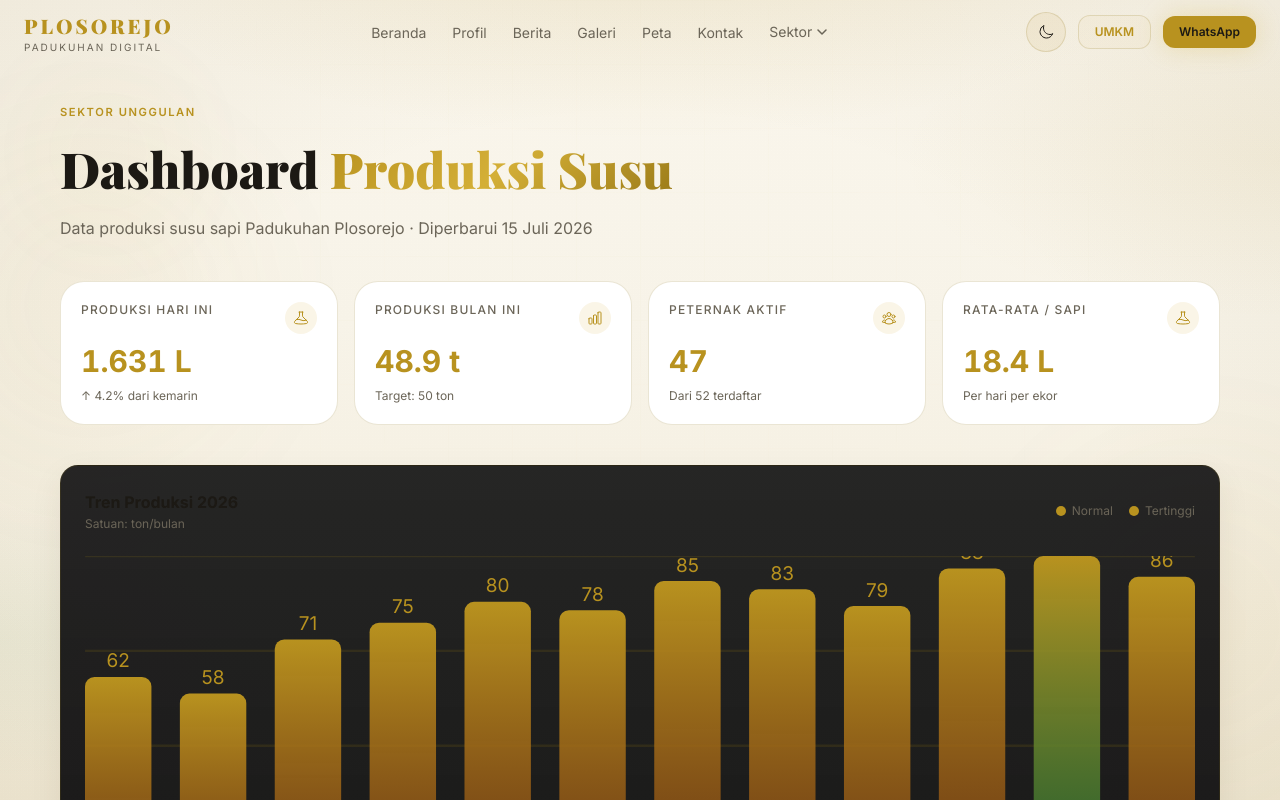
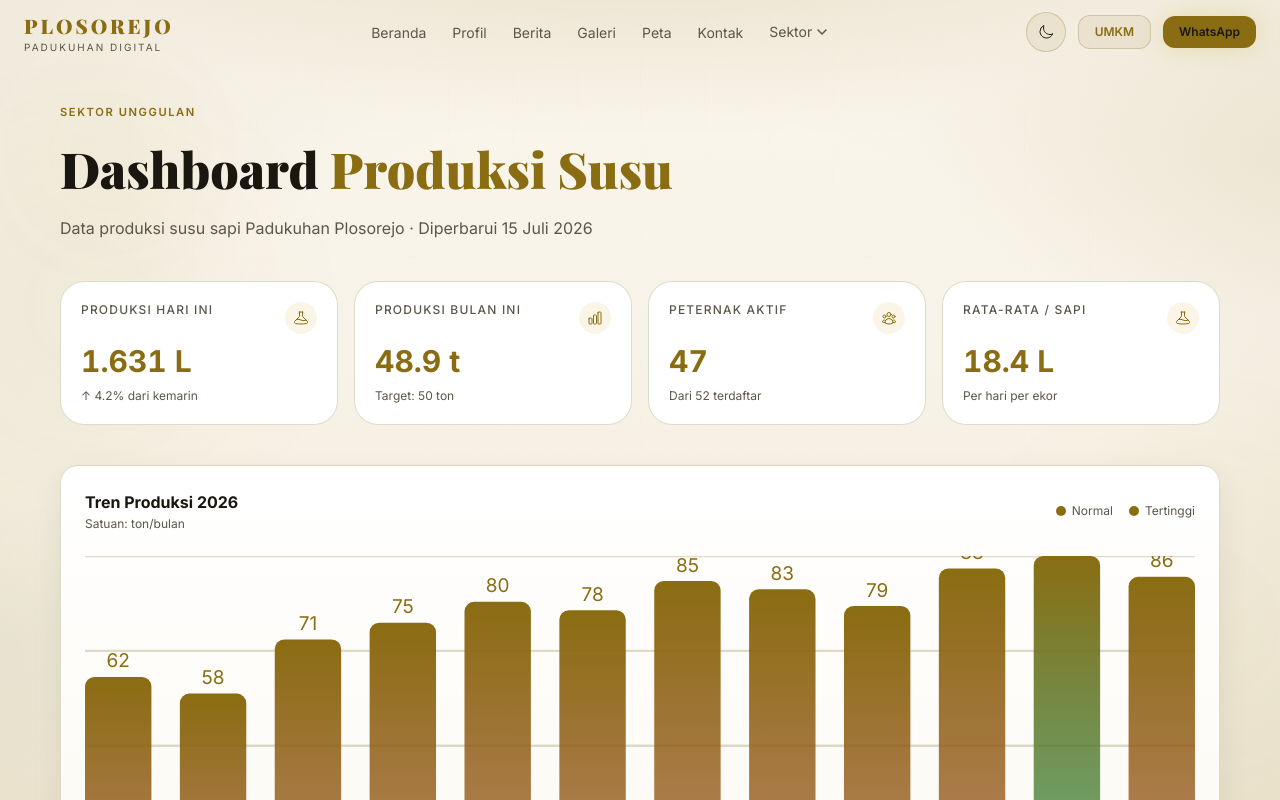
Before and after one commit to haviq/plosorejo-web, a Next.js app: page /susu in a window 1280 px wide. Shown: the top 800 px of the page. Built offline with nearby package versions, Linux system fonts and the light colour scheme.

Commit message:
fix(ui): make light mode text readable on cards and panels
Theme-aware card/panel/glass surfaces replace hard-coded dark backgrounds so light mode no longer washes out body copy. Darken light-theme gold/text tokens and fix remaining hard-coded muted colors.

```diff
--- a/app/globals.css
+++ b/app/globals.css
@@ -46,6 +46,12 @@
   --shadow-card: 0 12px 40px rgba(0, 0, 0, 0.35);
   --shadow-gold: 0 0 32px rgba(212, 175, 55, 0.22);
   --surface-soft: rgba(255, 255, 255, 0.03);
+  --card-surface: linear-gradient(180deg, rgba(26, 26, 26, 0.95) 0%, rgba(17, 17, 17, 0.98) 100%);
+  --panel-surface:
+    radial-gradient(circle at top right, rgba(212, 175, 55, 0.08), transparent 40%),
+    linear-gradient(180deg, rgba(26, 26, 26, 0.9), rgba(17, 17, 17, 0.98));
+  --glass-bg: rgba(255, 255, 255, 0.03);
+  --glass-border: rgba(255, 255, 255, 0.06);
   --nav-bg: rgba(8, 8, 8, 0.92);
   --overlay-scrim: rgba(8, 8, 8, 0.98);
   --btn-primary-fg: #080808;
@@ -64,36 +70,42 @@
   --s1: #ffffff;
   --s2: #f1ebdc;
   --s3: #e8e0cc;
-  --border: rgba(140, 110, 20, 0.18);
-  --border-strong: rgba(140, 110, 20, 0.32);
-  --gold: #b8921f;
-  --gold-bright: #d4af37;
-  --gold-dim: #8a6d16;
-  --gold-glow: rgba(184, 146, 31, 0.12);
-  --gold-glow-strong: rgba(184, 146, 31, 0.22);
-  --amber: #b8921f;
+  --border: rgba(110, 90, 20, 0.22);
+  --border-strong: rgba(110, 90, 20, 0.38);
+  --gold: #8a6d12;
+  --gold-bright: #9a7a18;
+  --gold-dim: #6f5810;
+  --gold-glow: rgba(138, 109, 18, 0.12);
+  --gold-glow-strong: rgba(138, 109, 18, 0.22);
+  --amber: #8a6d12;
   --green: #15803d;
   --warning: #d97706;
   --danger: #dc2626;
   --info: #2563eb;
-  --text: #1c1914;
-  --muted: #6b6558;
-  --muted2: #938b7a;
-  --gradient: linear-gradient(135deg, #b8921f 0%, #d4af37 50%, #9a7a18 100%);
-  --gradient-soft: linear-gradient(135deg, rgba(184, 146, 31, 0.16), rgba(212, 175, 55, 0.05));
+  --text: #1a1610;
+  --muted: #5c564a;
+  --muted2: #7a7366;
+  --gradient: linear-gradient(135deg, #8a6d12 0%, #b8921f 50%, #7a6112 100%);
+  --gradient-soft: linear-gradient(135deg, rgba(138, 109, 18, 0.16), rgba(184, 146, 31, 0.05));
   --shadow-card: 0 12px 32px rgba(70, 55, 10, 0.08);
-  --shadow-gold: 0 0 24px rgba(184, 146, 31, 0.16);
-  --surface-soft: rgba(184, 146, 31, 0.08);
-  --nav-bg: rgba(247, 243, 232, 0.92);
+  --shadow-gold: 0 0 24px rgba(138, 109, 18, 0.16);
+  --surface-soft: rgba(138, 109, 18, 0.08);
+  --card-surface: linear-gradient(180deg, #ffffff 0%, #fbf8f0 100%);
+  --panel-surface:
+    radial-gradient(circle at top right, rgba(138, 109, 18, 0.12), transparent 42%),
+    linear-gradient(180deg, #ffffff 0%, #f7f1e2 100%);
+  --glass-bg: rgba(255, 255, 255, 0.78);
+  --glass-border: rgba(110, 90, 20, 0.16);
+  --nav-bg: rgba(247, 243, 232, 0.94);
   --overlay-scrim: rgba(247, 243, 232, 0.98);
-  --btn-primary-fg: #1c1914;
+  --btn-primary-fg: #1a1610;
   --site-bg-base:
-    radial-gradient(ellipse 80% 50% at 50% -10%, rgba(184, 146, 31, 0.12), transparent 55%),
-    radial-gradient(ellipse 60% 40% at 100% 20%, rgba(184, 146, 31, 0.06), transparent 50%),
+    radial-gradient(ellipse 80% 50% at 50% -10%, rgba(138, 109, 18, 0.12), transparent 55%),
+    radial-gradient(ellipse 60% 40% at 100% 20%, rgba(138, 109, 18, 0.06), transparent 50%),
     radial-gradient(ellipse 50% 35% at 0% 80%, rgba(21, 128, 61, 0.04), transparent 50%),
     linear-gradient(180deg, #faf6ec 0%, #f7f3e8 40%, #f3ecda 100%);
-  --site-bg-glow-left: radial-gradient(circle, rgba(184, 146, 31, 0.18), transparent 70%);
-  --site-bg-glow-right: radial-gradient(circle, rgba(212, 175, 55, 0.12), transparent 70%);
+  --site-bg-glow-left: radial-gradient(circle, rgba(138, 109, 18, 0.18), transparent 70%);
+  --site-bg-glow-right: radial-gradient(circle, rgba(184, 146, 31, 0.12), transparent 70%);
   --site-bg-vignette: radial-gradient(ellipse at center, transparent 50%, rgba(120, 95, 30, 0.08) 100%);
 }
 
@@ -224,17 +236,18 @@ main [role='link'],
 }
 
 .glass {
-  background: rgba(255, 255, 255, 0.03);
+  background: var(--glass-bg);
   backdrop-filter: blur(16px);
   -webkit-backdrop-filter: blur(16px);
-  border: 1px solid rgba(255, 255, 255, 0.06);
+  border: 1px solid var(--glass-border);
 }
 
 .card-surface {
-  background: linear-gradient(180deg, rgba(26, 26, 26, 0.95) 0%, rgba(17, 17, 17, 0.98) 100%);
+  background: var(--card-surface);
   border: 1px solid var(--border);
   border-radius: var(--radius-lg);
   box-shadow: var(--shadow-card);
+  color: var(--text);
   transition:
     border-color 0.25s ease,
     box-shadow 0.25s ease,
@@ -278,7 +291,7 @@ main [role='link'],
   align-items: center;
   justify-content: center;
   gap: 0.5rem;
-  background: rgba(212, 175, 55, 0.04);
+  background: var(--surface-soft);
   color: var(--gold);
   font-weight: 600;
   font-size: 0.875rem;
@@ -337,11 +350,10 @@ main [role='link'],
 }
 
 .surface-panel {
-  background:
-    radial-gradient(circle at top right, rgba(212, 175, 55, 0.08), transparent 40%),
-    linear-gradient(180deg, rgba(26, 26, 26, 0.9), rgba(17, 17, 17, 0.98));
+  background: var(--panel-surface);
   border: 1px solid var(--border);
   border-radius: var(--radius-xl);
+  color: var(--text);
 }
 
 .divider-gold {
@@ -528,3 +540,27 @@ main [role='link'],
     transform: none;
   }
 }
+
+/* Light mode readability: no clipped gold washout, solid cards */
+[data-theme='light'] .gold-text,
+[data-theme='light'] .gradient-text {
+  background: none;
+  -webkit-background-clip: initial;
+  background-clip: initial;
+  -webkit-text-fill-color: currentColor;
+  color: var(--gold);
+}
+
+[data-theme='light'] .card-surface,
+[data-theme='light'] .surface-panel,
+[data-theme='light'] .badge {
+  color: var(--text);
+}
+
+[data-theme='light'] .section-label {
+  color: var(--gold);
+}
+
+[data-theme='light'] .btn-primary {
+  color: var(--btn-primary-fg);
+}
--- a/app/sektor/budaya/page.tsx
+++ b/app/sektor/budaya/page.tsx
@@ -216,8 +216,8 @@ export default function BudayaPage() {
         </p>
         <a
           href="/kontak"
-          className="inline-block px-6 py-2.5 rounded-lg font-semibold text-sm text-black transition-opacity hover:opacity-85"
-          style={{ background: 'var(--gradient)' }}
+          className="inline-block px-6 py-2.5 rounded-lg font-semibold text-sm transition-opacity hover:opacity-85"
+          style={{ background: 'var(--gradient)', color: 'var(--btn-primary-fg)' }}
         >
           Hubungi Kami
         </a>
--- a/app/sektor/pariwisata/page.tsx
+++ b/app/sektor/pariwisata/page.tsx
@@ -119,7 +119,7 @@ export default function PariwisataPage() {
                     <span
                       key={f}
                       className="px-2 py-0.5 rounded-full text-xs border"
-                      style={{ borderColor: 'var(--border)', color: '#9ca3af' }}
+                      style={{ borderColor: 'var(--border)', color: 'var(--muted)' }}
                     >
                       {f}
                     </span>
@@ -156,8 +156,8 @@ export default function PariwisataPage() {
                 href="https://wa.me/6281234567890?text=Halo%2C%20saya%20ingin%20memesan%20paket%20wisata%20Plosorejo"
                 target="_blank"
                 rel="noopener noreferrer"
-                className="mt-auto inline-block text-center px-4 py-2 rounded-lg text-xs font-semibold text-black transition-opacity hover:opacity-85"
-                style={{ background: 'var(--gradient)' }}
+                className="mt-auto inline-block text-center px-4 py-2 rounded-lg text-xs font-semibold transition-opacity hover:opacity-85"
+                style={{ background: 'var(--gradient)', color: 'var(--btn-primary-fg)' }}
               >
                 Pesan Sekarang
               </a>
--- a/components/Footer.tsx
+++ b/components/Footer.tsx
@@ -59,7 +59,7 @@ export default function Footer() {
             Jl. Balong, Umbulharjo, Cangkringan, Sleman, DIY 55583
           </p>
           <div className="flex flex-wrap gap-2 pt-1">
-            <span className="badge" style={{ color: 'var(--muted)', background: 'rgba(255,255,255,0.04)' }}>
+            <span className="badge" style={{ color: 'var(--muted)', background: 'var(--surface-soft)' }}>
               KKN UNRIYO 2026
             </span>
           </div>
--- a/components/MerapiStatus.tsx
+++ b/components/MerapiStatus.tsx
@@ -66,7 +66,7 @@ export default function MerapiStatus({
       <span
         className="w-12 h-12 rounded-xl flex items-center justify-center flex-shrink-0"
         style={{
-          background: 'rgba(0,0,0,0.25)',
+          background: 'var(--surface-soft)',
           border: '1px solid var(--border)',
           color: cfg.color,
         }}
--- a/components/StatsBar.tsx
+++ b/components/StatsBar.tsx
@@ -16,8 +16,7 @@ export default function StatsBar() {
     <div
       className="w-full py-12 px-6 relative overflow-hidden"
       style={{
-        background:
-          'linear-gradient(180deg, rgba(17,17,17,1) 0%, rgba(12,12,12,1) 100%)',
+        background: 'var(--s2)',
         borderTop: '1px solid var(--border)',
         borderBottom: '1px solid var(--border)',
       }}
--- a/components/UMKMCard.tsx
+++ b/components/UMKMCard.tsx
@@ -102,8 +102,8 @@ export default function UMKMCard({ item }: UMKMCardProps) {
             href={waUrl}
             target="_blank"
             rel="noopener noreferrer"
-            className="flex items-center gap-1.5 px-3 py-1.5 rounded-lg text-xs font-semibold text-black transition-opacity hover:opacity-90"
-            style={{ background: 'var(--gradient)' }}
+            className="flex items-center gap-1.5 px-3 py-1.5 rounded-lg text-xs font-semibold transition-opacity hover:opacity-90"
+            style={{ background: 'var(--gradient)', color: 'var(--btn-primary-fg)' }}
             aria-label={`Hubungi ${item.nama} via WhatsApp`}
           >
             WhatsApp
```
Also changed, not shown: app/peta/page.tsx (+5 -4 lines).
